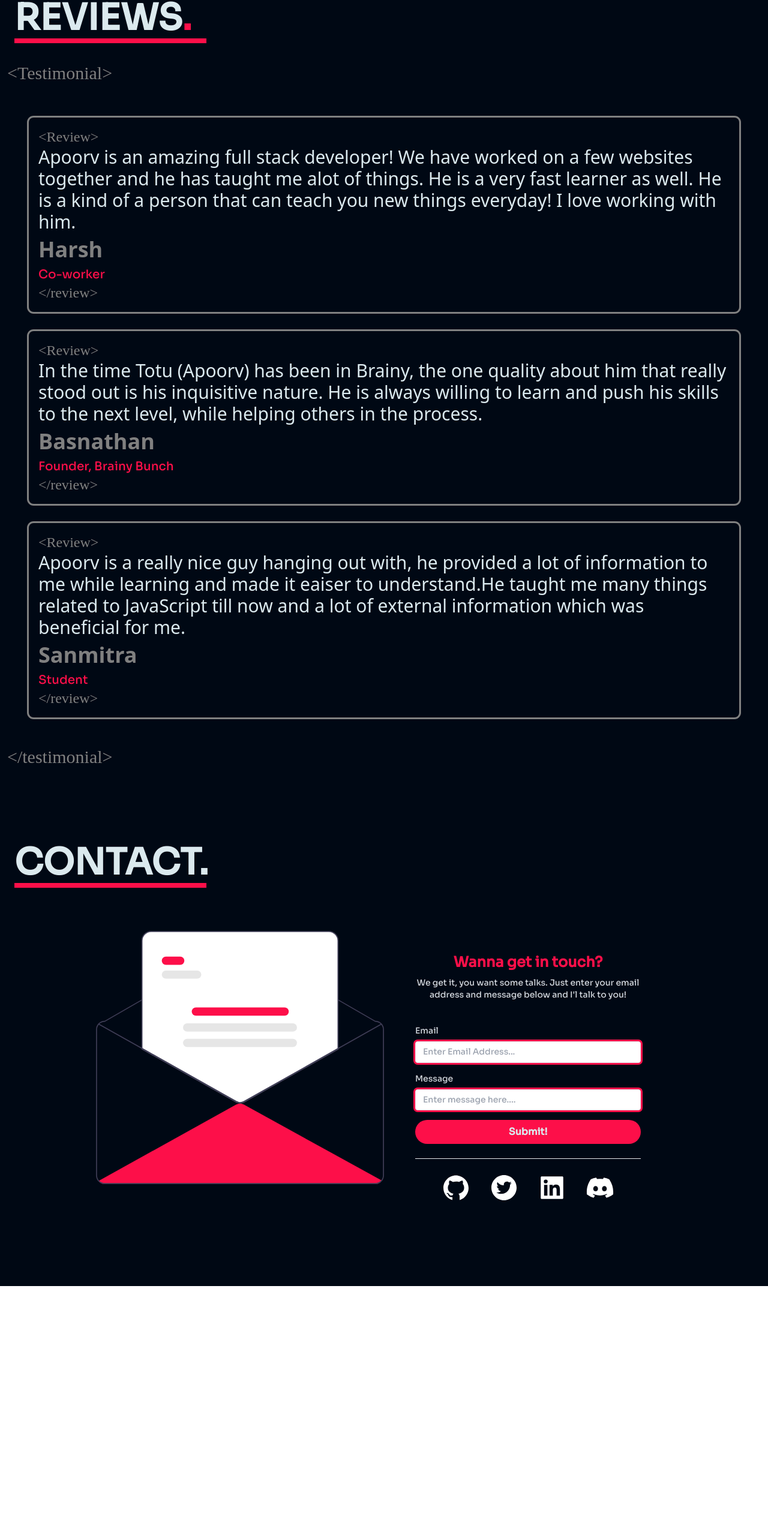
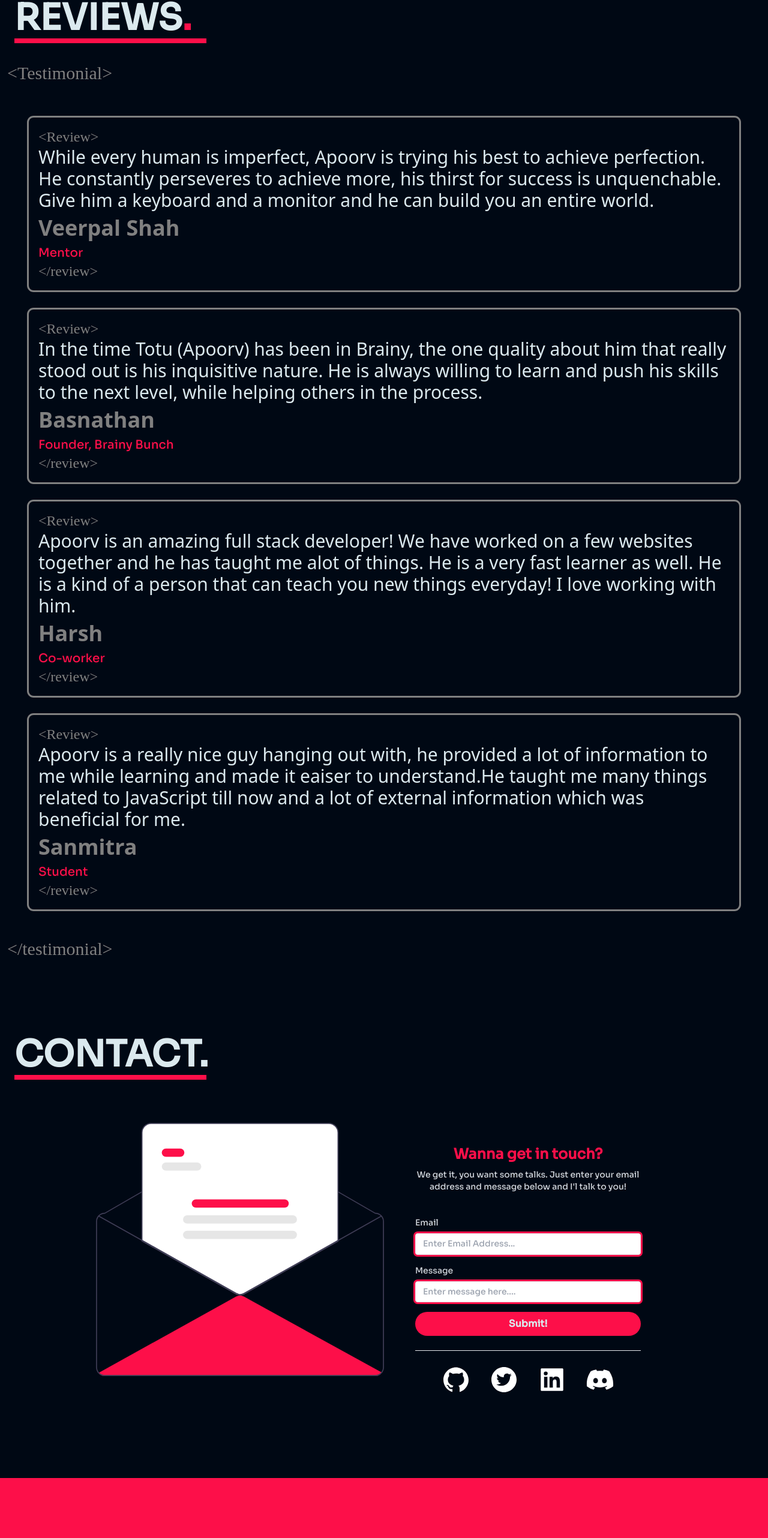
Before and after one commit to apoorvcodes/nextjs-portfolio, a Next.js app: page / in a window 1280 px wide. Shown: the part 2652-5216 px from the top of the page at 60% size. Before the commit the page ends 4796 px from the top, so only its background shows below. Built offline with nearby package versions, Linux system fonts and the light colour scheme; a web font is replaced by a local one.

Commit message:
footer under work

```diff
--- a/assets/Testimonial.json
+++ b/assets/Testimonial.json
@@ -1,15 +1,21 @@
 {
 	"testimonials": [
+		{
+			"review": "While every human is imperfect, Apoorv is trying his best to achieve perfection. He constantly perseveres to achieve more, his thirst for success is unquenchable. Give him a keyboard and a monitor and he can build you an entire world.",
+			"name" : "Veerpal Shah",
+			"post" : "Mentor"
+			},
+			{
+				"review" : "In the time Totu (Apoorv) has been in Brainy, the one quality about him that really stood out is his inquisitive nature. He is always willing to learn and push his skills to the next level, while helping others in the process.",
+				"name" : "Basnathan",
+				"post" : "Founder, Brainy Bunch"
+				},
 	{
 	  "review": "Apoorv is an amazing full stack developer! We have worked on a few websites together and he has taught me alot of things. He is a very fast learner as well. He is a kind of a person that can teach you new things everyday! I love working with him.",
 	  "name": "Harsh",
 	  "post": "Co-worker"
 	},
-	{
-	"review" : "In the time Totu (Apoorv) has been in Brainy, the one quality about him that really stood out is his inquisitive nature. He is always willing to learn and push his skills to the next level, while helping others in the process.",
-	"name" : "Basnathan",
-	"post" : "Founder, Brainy Bunch"
-	},
+
 	{
 	"review" : "Apoorv is a really nice guy hanging out with, he provided a lot of information to me while learning and made it eaiser to understand.He taught me many things related to JavaScript till now and a lot of external information which was beneficial for me.",
 	"name" : "Sanmitra",
--- /dev/null
+++ b/components/Footer.tsx
@@ -0,0 +1,15 @@
+import {FC} from 'react'
+import Image from 'next/dist/client/image'
+import wave from "../assets/wave.svg"
+const Footer:FC = () => {
+	return (
+		<>
+		<div className="pt-24 min-w-screen bg-prime">
+		hi
+		</div>
+
+		</>
+	)
+}
+
+export default Footer
--- a/pages/index.tsx
+++ b/pages/index.tsx
@@ -6,7 +6,7 @@ import Skills from '../components/Skills';
 import Testimonial from '../components/Testimonial';
 import Toggleup from '../components/Toggleup';
 import Contact from '../components/Contact';
-
+import Footer from '../components/Footer';
 const Home: NextPage = () => {
   return (
 
@@ -19,6 +19,7 @@ const Home: NextPage = () => {
       <Skills/>
        <Testimonial/>
        <Contact/>
+       <Footer/>
     </div>
   )
 }
```
Also changed, not shown: assets/wave.svg (added).
